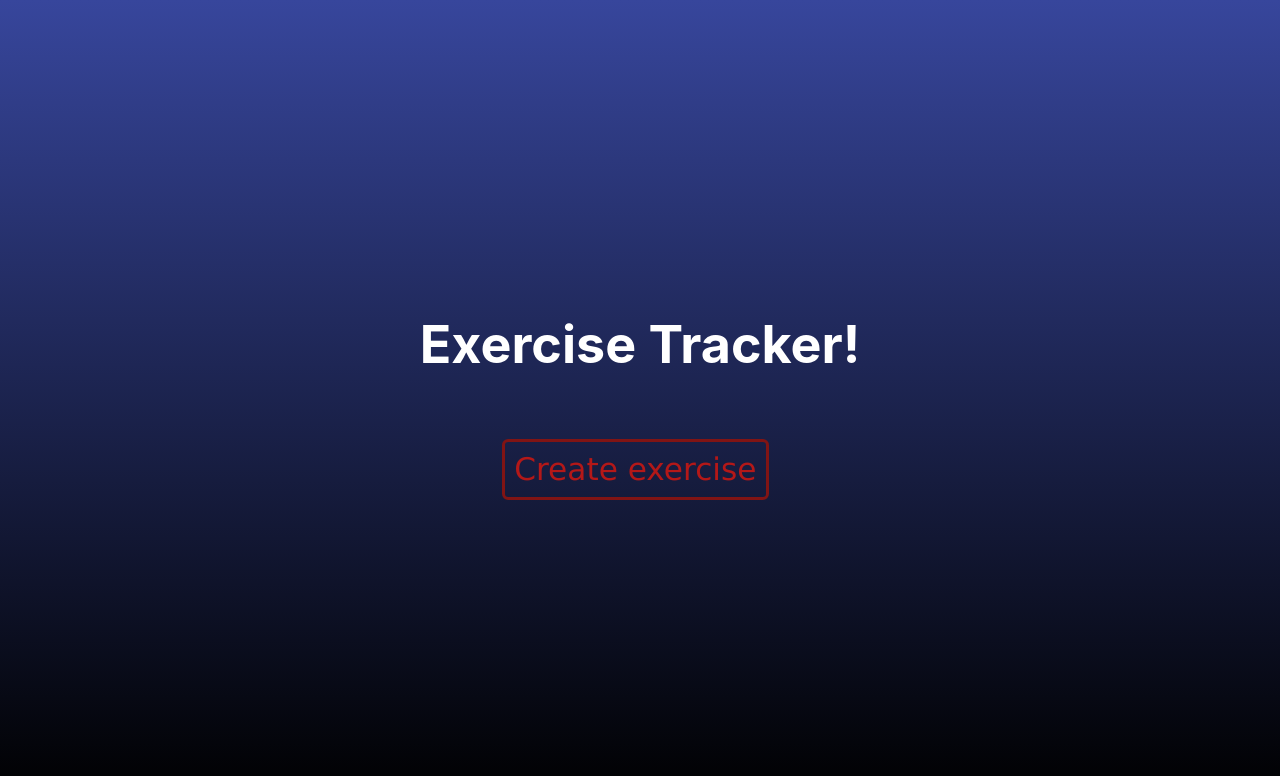
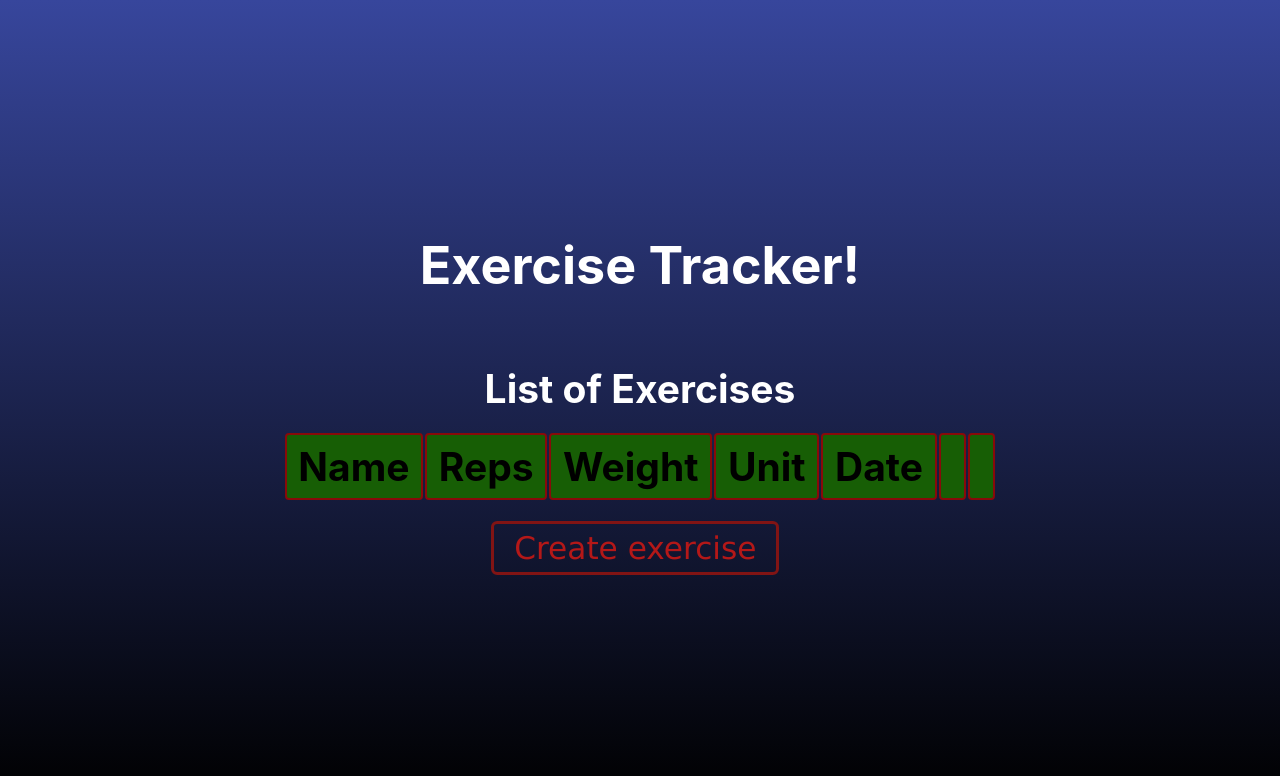
Before and after one commit to Rasheednour/CS290-Exercise-Tracker, a React (Create React App) app in the folder exercise-frontend/: page / in a window 1280 px wide. Shown: the top 776 px of the page. Built offline with nearby package versions, Linux system fonts and the light colour scheme.

Commit message:
Set-up exercises table

```diff
--- a/exercise-frontend/src/App.css
+++ b/exercise-frontend/src/App.css
@@ -29,8 +29,8 @@
 }
 
 .button1{
-  border: 0.1em solid rgb(129, 20, 20);
-  padding: .30em 0.3em;
+  border: 3px solid rgb(129, 20, 20);
+  padding: 6px 20px;
   margin: 0 0.3em 0.3em 0;
   border-radius: 0.2em;
   text-decoration: none;
@@ -43,18 +43,23 @@
 }
 
 .button1:hover{
-  color:rgb(255, 255, 255);
+  color:rgb(87, 47, 47);
   background-color: rgb(148, 17, 17);
   border: 0.1em solid rgb(148, 11, 11);
 }
 
 
+th{
+  border: 2px solid rgb(136, 10, 10);
+  background-color: rgb(23, 94, 5);
+  color: black;
+  border-spacing: .3em;
 
-@keyframes App-logo-spin {
-  from {
-    transform: rotate(0deg);
-  }
-  to {
-    transform: rotate(360deg);
-  }
+  padding: .20em 0.30em;
+  border-radius: 0.10em;
 }
+
+table{
+  margin-bottom: 0.5em;
+  margin-top: 0.5em;
+}
--- a/exercise-frontend/src/Components/Exercise.js
+++ b/exercise-frontend/src/Components/Exercise.js
@@ -0,0 +1,17 @@
+import React from "react";
+
+function Exercise({ exercise }) {
+    return (
+        <tr>
+            <td>{exercise.name}</td>
+            <td>{exercise.reps}</td>
+            <td>{exercise.weight}</td>
+            <td>{exercise.unit}</td>
+            <td>{exercise.date}</td>
+            <td>Delete</td>
+            <td>Edit</td>
+        </tr>
+    )
+}
+
+export default Exercise;
--- a/exercise-frontend/src/Components/ExerciseList.js
+++ b/exercise-frontend/src/Components/ExerciseList.js
@@ -0,0 +1,28 @@
+import React from 'react';
+import '../App.css';
+import Exercise from './Exercise';
+
+function ExerciseList({ exercises }) {
+  return (
+    <table id="exercises">
+        <thead>
+            <tr>
+                <th>Name</th>
+                <th>Reps</th>
+                <th>Weight</th>
+                <th>Unit</th>
+                <th>Date</th>
+                <th></th>
+                <th></th>
+            </tr>
+        </thead>
+        <tbody>
+            {exercises.map((exercise, i) => <Exercise exercise={exercise}
+                key={i} />)}
+        </tbody>
+
+    </table>
+  );
+}
+
+export default ExerciseList;
--- a/exercise-frontend/src/Pages/HomePage.js
+++ b/exercise-frontend/src/Pages/HomePage.js
@@ -1,16 +1,22 @@
 import React from 'react';
 import '../App.css';
 import { Link } from 'react-router-dom';
-
+import ExerciseList from '../Components/ExerciseList';
+import { useState, useEffect } from 'react';
+import { useHistory } from 'react-router-dom';
 
 function HomePage() {
+
+  const [exercises, setExercises ] = useState([]);
+
   return (
     <div className="App">
       <header className="App-header">
         <h1 className="h1">
           Exercise Tracker!
         </h1>
-        <h2>
+        <h2> List of Exercises
+            <ExerciseList exercises={exercises}></ExerciseList>
             <Link to="/create-exercise" className="button1">
             Create exercise
             </Link>
```
